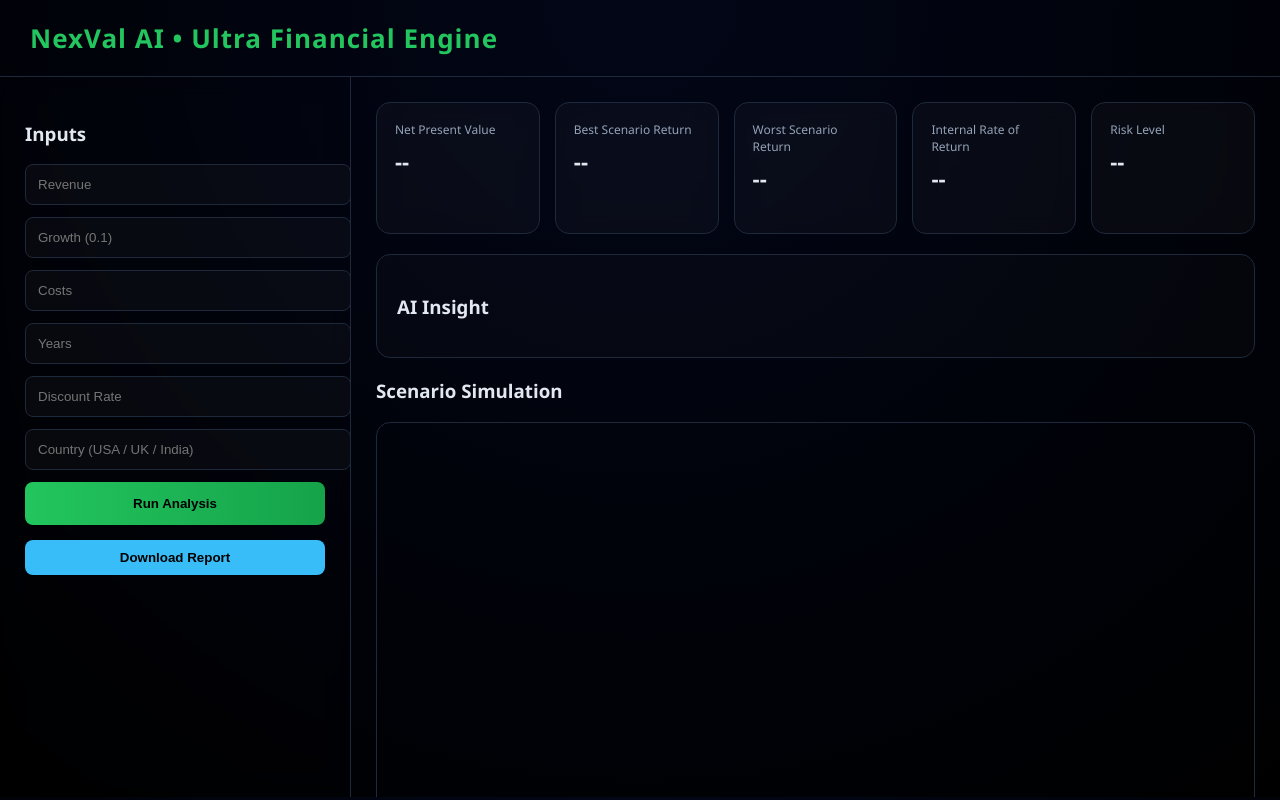
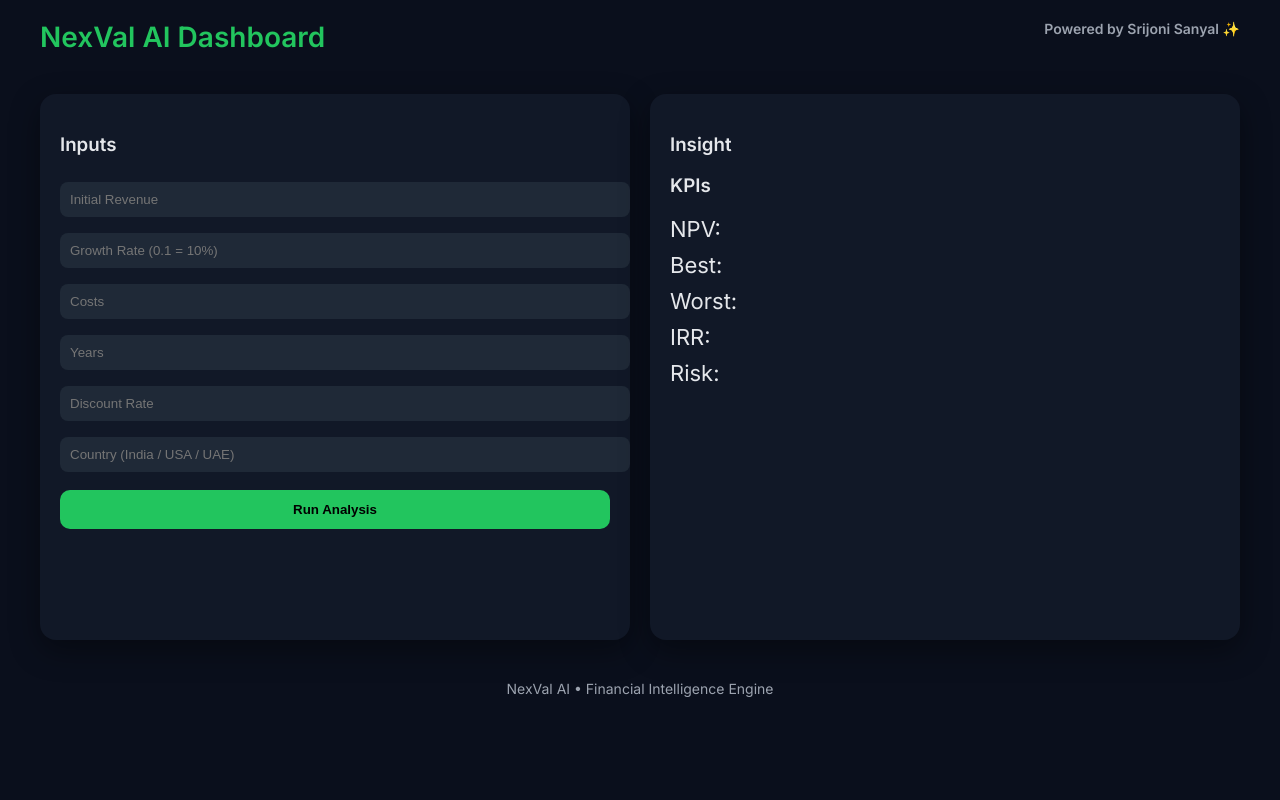
Before and after one commit to srijoni-sanyal/nexval-ai, a website: page index.html in a window 1280 px wide. Drawn offline with nearby package versions, Linux system fonts and the light colour scheme.

Commit message:
Update index.html

```diff
--- a/index.html
+++ b/index.html
@@ -1,237 +1,143 @@
 <!DOCTYPE html>
-<html>
+<html lang="en">
 <head>
-    <title>NexVal AI • Ultra Dashboard</title>
+<meta charset="UTF-8">
+<title>NexVal AI Dashboard</title>
 
+<!-- Chart.js -->
 <script src="https://cdn.jsdelivr.net/npm/chart.js"></script>
+
+<!-- Google Font -->
+<link href="https://fonts.googleapis.com/css2?family=Inter:wght@300;400;600&display=swap" rel="stylesheet">
 
 <style>
 body {
+    font-family: 'Inter', sans-serif;
     margin: 0;
-            font-family: 'Segoe UI', sans-serif;
-            background: radial-gradient(circle at top, #020617, #000000);
-            color: #e2e8f0;
+    background: #0a0f1c;
+    color: #e5e7eb;
 }
 
 .header {
-            padding: 20px 30px;
-            font-size: 26px;
-            font-weight: bold;
+    padding: 20px 40px;
+    font-size: 28px;
+    font-weight: 600;
     color: #22c55e;
-            border-bottom: 1px solid #1e293b;
-            letter-spacing: 1px;
+    display: flex;
+    justify-content: space-between;
+}
+
+.brand {
+    font-size: 14px;
+    color: #9ca3af;
 }
 
 .container {
     display: flex;
-            height: calc(100vh - 80px);
+    gap: 20px;
+    padding: 20px 40px;
 }
 
-        /* Sidebar */
-        .sidebar {
-            width: 300px;
-            padding: 25px;
-            border-right: 1px solid #1e293b;
-            backdrop-filter: blur(10px);
+.card {
+    background: #111827;
+    padding: 20px;
+    border-radius: 16px;
+    flex: 1;
+    box-shadow: 0 10px 30px rgba(0,0,0,0.4);
 }
 
 input {
     width: 100%;
-            padding: 12px;
-            margin-bottom: 12px;
-            background: rgba(255,255,255,0.03);
-            border: 1px solid #1e293b;
+    margin: 8px 0;
+    padding: 10px;
+    border-radius: 8px;
+    border: none;
+    background: #1f2937;
     color: white;
-            border-radius: 8px;
-            transition: 0.3s;
-        }
-
-        input:focus {
-            border-color: #22c55e;
-            outline: none;
 }
 
 button {
     width: 100%;
-            padding: 14px;
-            background: linear-gradient(90deg, #22c55e, #16a34a);
+    padding: 12px;
+    background: #22c55e;
     border: none;
-            color: black;
+    border-radius: 10px;
+    margin-top: 10px;
     font-weight: bold;
-            border-radius: 8px;
     cursor: pointer;
-            transition: 0.3s;
 }
 
 button:hover {
-            transform: scale(1.05);
+    background: #16a34a;
 }
 
-        /* Main */
-        .main {
-            flex: 1;
-            padding: 25px;
-            overflow-y: auto;
+.kpi {
+    font-size: 22px;
+    margin: 10px 0;
 }
 
-        /* Cards */
-        .cards {
-            display: grid;
-            grid-template-columns: repeat(5, 1fr);
-            gap: 15px;
-            margin-bottom: 20px;
-        }
-
-        .card {
-            padding: 18px;
-            border-radius: 14px;
-            background: rgba(255,255,255,0.03);
-            border: 1px solid #1e293b;
-            backdrop-filter: blur(10px);
-            transition: 0.3s;
-            position: relative;
-        }
-
-        .card:hover {
-            border-color: #22c55e;
-            transform: translateY(-5px);
-        }
-
-        .tooltip {
-            font-size: 12px;
-            color: #94a3b8;
-        }
-
-        .card p {
-            font-size: 22px;
-            margin-top: 8px;
-            font-weight: bold;
-        }
-
-        /* Risk Colors */
 .low { color: #22c55e; }
 .moderate { color: #facc15; }
 .high { color: #ef4444; }
 
-        /* Insight */
-        .insight-box {
-            padding: 20px;
-            border-radius: 14px;
-            border: 1px solid #1e293b;
-            margin-bottom: 20px;
-            background: rgba(255,255,255,0.02);
+canvas {
+    margin-top: 20px;
 }
 
-        /* Chart */
-        .chart-container {
-            height: 450px;
-            border-radius: 14px;
-            border: 1px solid #1e293b;
-            padding: 15px;
+.footer {
+    text-align: center;
+    margin-top: 20px;
+    color: #9ca3af;
+    font-size: 14px;
 }
-
-        canvas {
-            width: 100% !important;
-            height: 100% !important;
-        }
-
-        /* Download button */
-        .download {
-            margin-top: 15px;
-            padding: 10px;
-            background: #38bdf8;
-            border: none;
-            color: black;
-            border-radius: 8px;
-            cursor: pointer;
-        }
-
 </style>
 </head>
 
 <body>
 
-<div class="header">NexVal AI • Ultra Financial Engine</div>
+<div class="header">
+    NexVal AI Dashboard
+    <div class="brand">Powered by Srijoni Sanyal ✨</div>
+</div>
 
 <div class="container">
 
-    <!-- SIDEBAR -->
-    <div class="sidebar">
+    <!-- INPUT PANEL -->
+    <div class="card">
         <h3>Inputs</h3>
 
-        <input id="revenue" placeholder="Revenue">
-        <input id="growth" placeholder="Growth (0.1)">
+        <input id="revenue" placeholder="Initial Revenue">
+        <input id="growth" placeholder="Growth Rate (0.1 = 10%)">
         <input id="costs" placeholder="Costs">
         <input id="years" placeholder="Years">
         <input id="discount" placeholder="Discount Rate">
-        <input id="country" placeholder="Country (USA / UK / India)">
+        <input id="country" placeholder="Country (India / USA / UAE)">
 
         <button onclick="analyze()">Run Analysis</button>
-
-        <button class="download" onclick="downloadReport()">Download Report</button>
     </div>
 
-    <!-- MAIN -->
-    <div class="main">
+    <!-- OUTPUT PANEL -->
+    <div class="card">
+        <h3>Insight</h3>
+        <p id="output"></p>
 
-        <!-- KPI CARDS -->
-        <div class="cards">
-            <div class="card">
-                <div class="tooltip">Net Present Value</div>
-                <p id="npv">--</p>
-            </div>
+        <h3>KPIs</h3>
+        <div class="kpi">NPV: <span id="npv"></span></div>
+        <div class="kpi">Best: <span id="best"></span></div>
+        <div class="kpi">Worst: <span id="worst"></span></div>
+        <div class="kpi">IRR: <span id="irr"></span></div>
+        <div class="kpi">Risk: <span id="risk"></span></div>
 
-            <div class="card">
-                <div class="tooltip">Best Scenario Return</div>
-                <p id="best">--</p>
-            </div>
-
-            <div class="card">
-                <div class="tooltip">Worst Scenario Return</div>
-                <p id="worst">--</p>
-            </div>
-
-            <div class="card">
-                <div class="tooltip">Internal Rate of Return</div>
-                <p id="irr">--</p>
-            </div>
-
-            <div class="card">
-                <div class="tooltip">Risk Level</div>
-                <p id="risk">--</p>
-            </div>
-        </div>
-
-        <!-- INSIGHT -->
-        <div class="insight-box">
-            <h3>AI Insight</h3>
-            <p id="output"></p>
-        </div>
-
-        <!-- CHART -->
-        <h3>Scenario Simulation</h3>
-        <div class="chart-container">
-            <canvas id="chart"></canvas>
+        <canvas id="chart" height="200"></canvas>
     </div>
 
 </div>
 
+<div class="footer">
+    NexVal AI • Financial Intelligence Engine
 </div>
 
 <script src="dashboard.js"></script>
 
-<script>
-function downloadReport() {
-    const text = document.getElementById("output").innerText;
-
-    const blob = new Blob([text], { type: "text/plain" });
-    const link = document.createElement("a");
-
-    link.href = URL.createObjectURL(blob);
-    link.download = "NexVal_Report.txt";
-    link.click();
-}
-</script>
-
 </body>
 </html>
```
Lines whose indentation alone changed are shown as unchanged.
